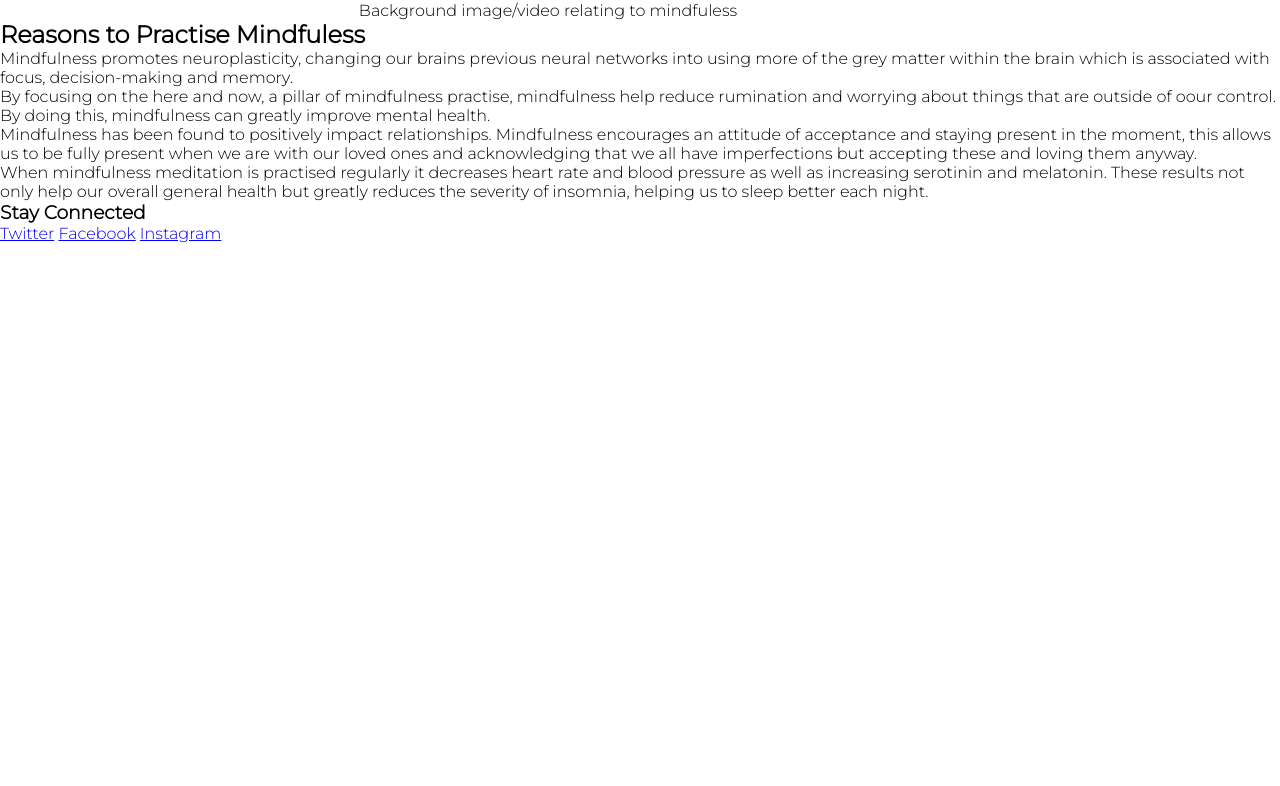
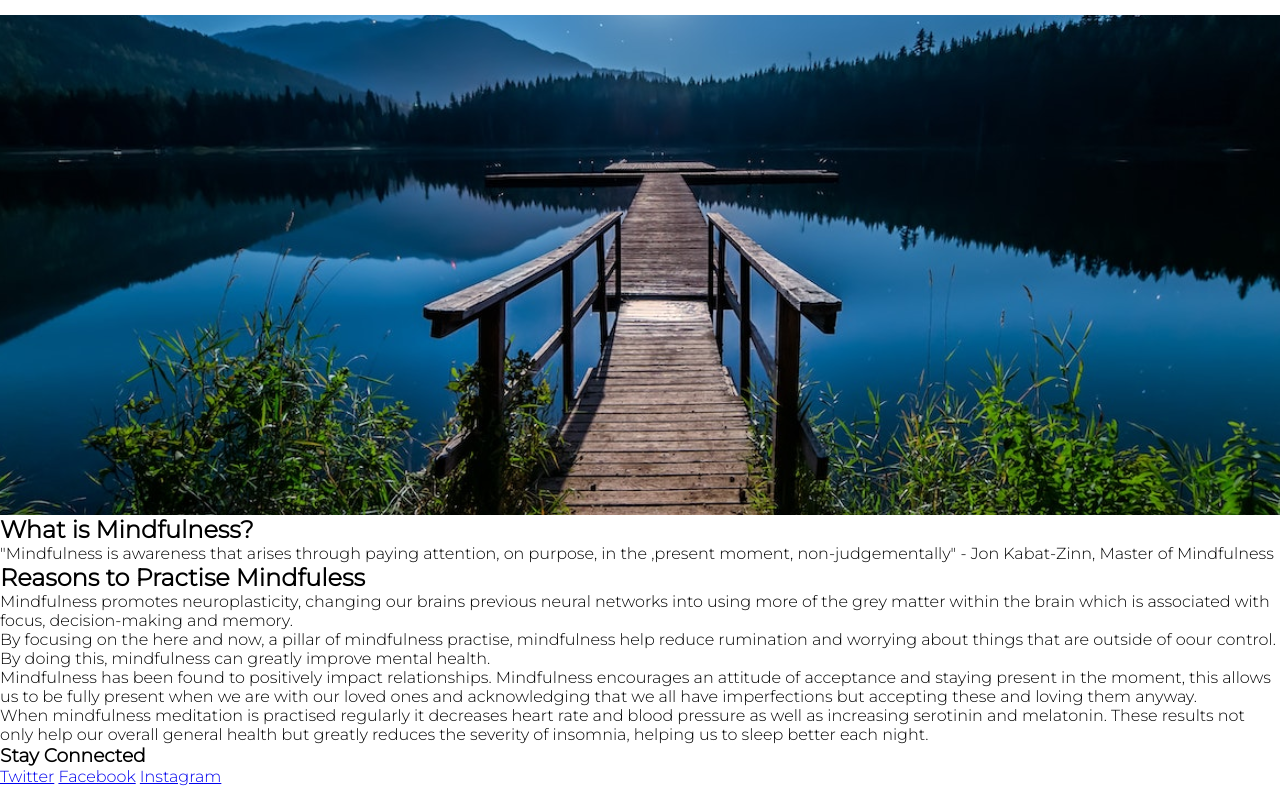
Before and after one commit to aimeeallen94/Mindfulness, a plain HTML site: page index.html in a window 1280 px wide. Shown: the part 85-871 px from the top of the page. Before the commit the page ends 800 px from the top, so only its background shows below. Drawn offline with Linux system fonts and the light colour scheme.

Commit message:
animating logo image

```diff
--- a/assets/css/style.css
+++ b/assets/css/style.css
@@ -6,6 +6,7 @@
     border: none;
 }
 
+/*styling header and nav links*/
 
 h1 {
     text-transform: uppercase;
@@ -36,6 +37,8 @@ h1 {
     margin-right: 20px;
 }
 
+/* nav link styling */
+
 #menu a {
     text-decoration: none;
     color: inherit;
@@ -50,6 +53,38 @@ h1 {
     border-bottom: 1px solid #717D7E
 }
 
+/* mindful way logo image insertion */
+
+#mindful-way-image {
+    height: 500px;
+    width: 100%;
+    background: url(../images/mindful-way-logo.jpg) center center;
+
+    /* applying animation to mindful way image*/
+    animation-name: image-zoom;
+    animation-duration: 5s;
+    animation-fill-mode: forwards;
+
+
+}
+
+/* creating rule for hero image zoom out once page is opened */
+@keyframes image-zoom {
+    from {
+        transform: scale(1);
+    }
+
+    to {
+        transform: scale(1.1);
+    }
+}
+
+#image-outer {
+    height: 500px;
+    width: 100%;
+    overflow: hidden;
+}
+
 body {
     font-family: Montserrat, sans-serif;
 }
--- a/index.html
+++ b/index.html
@@ -31,15 +31,15 @@
     </header>
 
     <body>
+        <section id="image-outer">
+            <div id="mindful-way-image"></div>
+
+        </section>
         <section>
             <h2>What is Mindfulness?</h2>
             <p>"Mindfulness is awareness that arises through paying attention, on purpose, in the ,present moment,
                 non-judgementally"
                 - Jon Kabat-Zinn, Master of Mindfulness</p>
-        </section>
-        <section>
-            Background image/video relating to mindfuless
-
         </section>
         <section>
             <h2>Reasons to Practise Mindfuless</h2>
```
Also changed, not shown: assets/images/mindful-way-logo.jpg (added).
